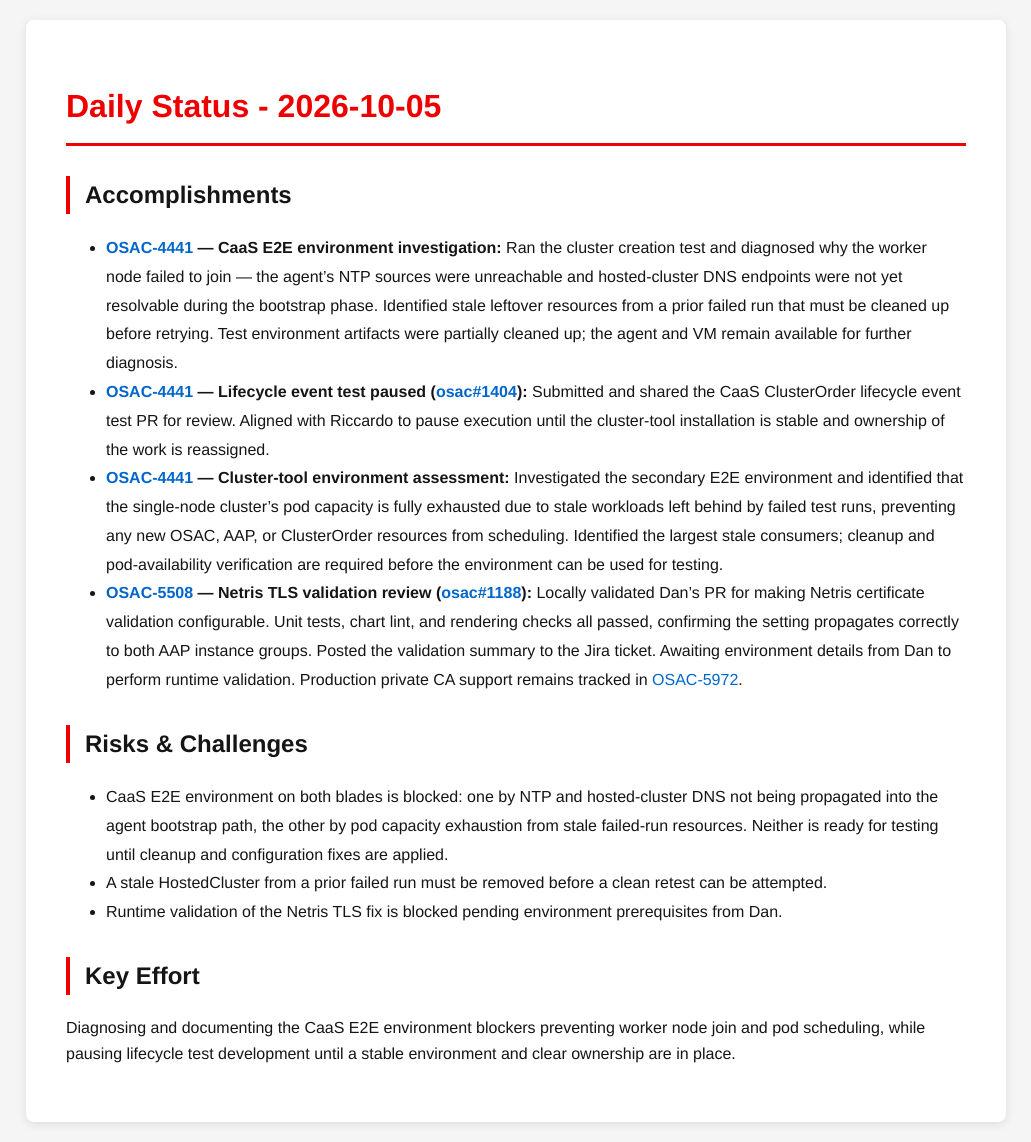
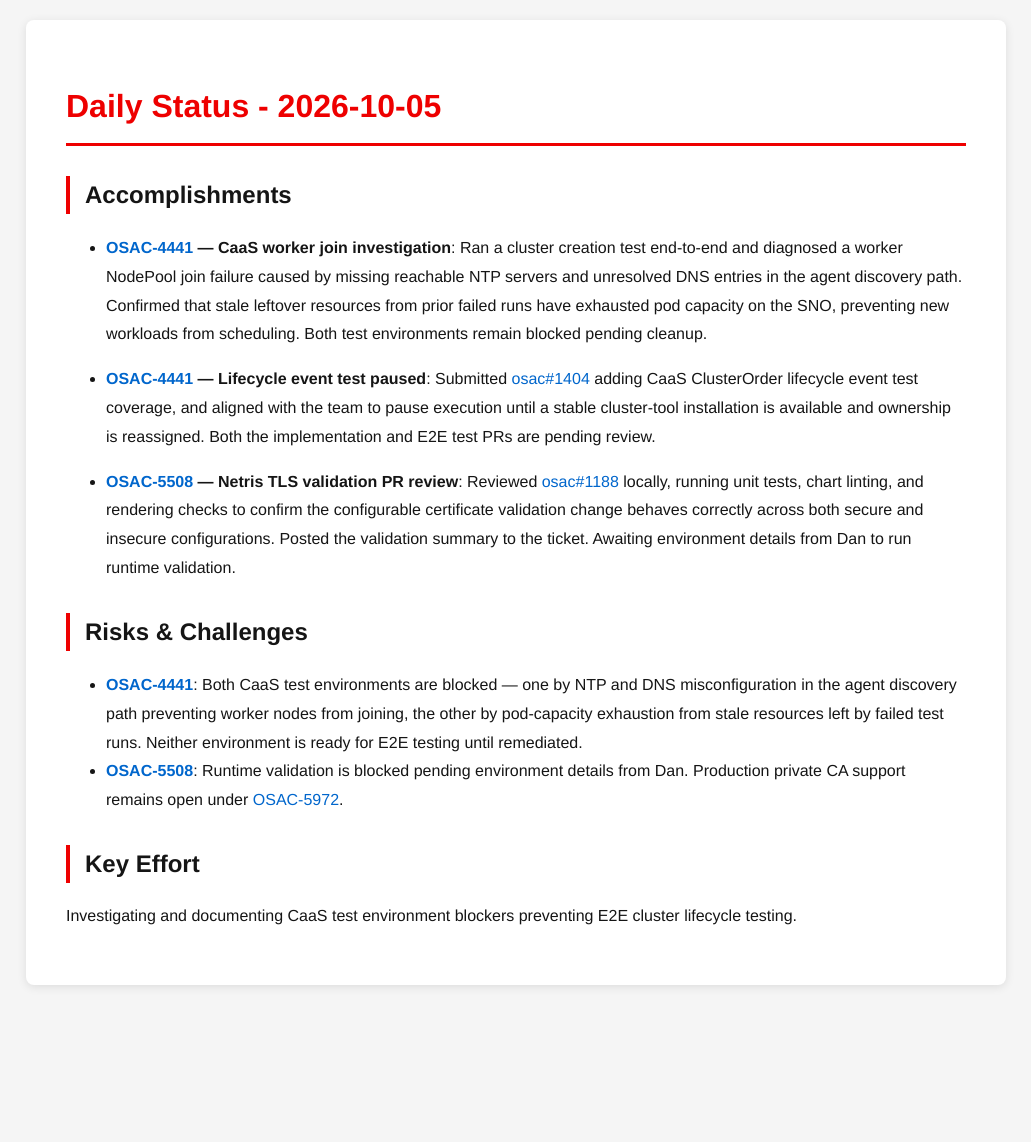
Before and after one commit to tzvatot/daily-status, a Jekyll site: the page built from 2026-10-05.md, in a window 1280 px wide. Shown: the whole page, without its empty margins (124-1155 px from the left). Built offline with Jekyll 4.4.1, drawn with Linux system fonts in a browser that asks for light colours; after the commit the page ends 1005 px from its top, so only the background shows below that.

Commit message:
Daily status update - 2026-10-05

```diff
--- a/2026-10-05.md
+++ b/2026-10-05.md
@@ -7,15 +7,18 @@
 # Daily Status - 2026-10-05
 
 ## Accomplishments
-- **[OSAC-4441](https://redhat.atlassian.net/browse/OSAC-4441) — CaaS E2E environment investigation:** Ran the cluster creation test and diagnosed why the worker node failed to join — the agent's NTP sources were unreachable and hosted-cluster DNS endpoints were not yet resolvable during the bootstrap phase. Identified stale leftover resources from a prior failed run that must be cleaned up before retrying. Test environment artifacts were partially cleaned up; the agent and VM remain available for further diagnosis.
-- **[OSAC-4441](https://redhat.atlassian.net/browse/OSAC-4441) — Lifecycle event test paused ([osac#1404](https://github.com/osac-project/osac/pull/1404)):** Submitted and shared the CaaS ClusterOrder lifecycle event test PR for review. Aligned with Riccardo to pause execution until the cluster-tool installation is stable and ownership of the work is reassigned.
-- **[OSAC-4441](https://redhat.atlassian.net/browse/OSAC-4441) — Cluster-tool environment assessment:** Investigated the secondary E2E environment and identified that the single-node cluster's pod capacity is fully exhausted due to stale workloads left behind by failed test runs, preventing any new OSAC, AAP, or ClusterOrder resources from scheduling. Identified the largest stale consumers; cleanup and pod-availability verification are required before the environment can be used for testing.
-- **[OSAC-5508](https://redhat.atlassian.net/browse/OSAC-5508) — Netris TLS validation review ([osac#1188](https://github.com/osac-project/osac/pull/1188)):** Locally validated Dan's PR for making Netris certificate validation configurable. Unit tests, chart lint, and rendering checks all passed, confirming the setting propagates correctly to both AAP instance groups. Posted the validation summary to the Jira ticket. Awaiting environment details from Dan to perform runtime validation. Production private CA support remains tracked in [OSAC-5972](https://redhat.atlassian.net/browse/OSAC-5972).
+
+- **[OSAC-4441](https://redhat.atlassian.net/browse/OSAC-4441) — CaaS worker join investigation**: Ran a cluster creation test end-to-end and diagnosed a worker NodePool join failure caused by missing reachable NTP servers and unresolved DNS entries in the agent discovery path. Confirmed that stale leftover resources from prior failed runs have exhausted pod capacity on the SNO, preventing new workloads from scheduling. Both test environments remain blocked pending cleanup.
+
+- **[OSAC-4441](https://redhat.atlassian.net/browse/OSAC-4441) — Lifecycle event test paused**: Submitted [osac#1404](https://github.com/osac-project/osac/pull/1404) adding CaaS ClusterOrder lifecycle event test coverage, and aligned with the team to pause execution until a stable cluster-tool installation is available and ownership is reassigned. Both the implementation and E2E test PRs are pending review.
+
+- **[OSAC-5508](https://redhat.atlassian.net/browse/OSAC-5508) — Netris TLS validation PR review**: Reviewed [osac#1188](https://github.com/osac-project/osac/pull/1188) locally, running unit tests, chart linting, and rendering checks to confirm the configurable certificate validation change behaves correctly across both secure and insecure configurations. Posted the validation summary to the ticket. Awaiting environment details from Dan to run runtime validation.
 
 ## Risks & Challenges
-- CaaS E2E environment on both blades is blocked: one by NTP and hosted-cluster DNS not being propagated into the agent bootstrap path, the other by pod capacity exhaustion from stale failed-run resources. Neither is ready for testing until cleanup and configuration fixes are applied.
-- A stale HostedCluster from a prior failed run must be removed before a clean retest can be attempted.
-- Runtime validation of the Netris TLS fix is blocked pending environment prerequisites from Dan.
+
+- **[OSAC-4441](https://redhat.atlassian.net/browse/OSAC-4441)**: Both CaaS test environments are blocked — one by NTP and DNS misconfiguration in the agent discovery path preventing worker nodes from joining, the other by pod-capacity exhaustion from stale resources left by failed test runs. Neither environment is ready for E2E testing until remediated.
+- **[OSAC-5508](https://redhat.atlassian.net/browse/OSAC-5508)**: Runtime validation is blocked pending environment details from Dan. Production private CA support remains open under [OSAC-5972](https://redhat.atlassian.net/browse/OSAC-5972).
 
 ## Key Effort
-Diagnosing and documenting the CaaS E2E environment blockers preventing worker node join and pod scheduling, while pausing lifecycle test development until a stable environment and clear ownership are in place.
+
+Investigating and documenting CaaS test environment blockers preventing E2E cluster lifecycle testing.
```
